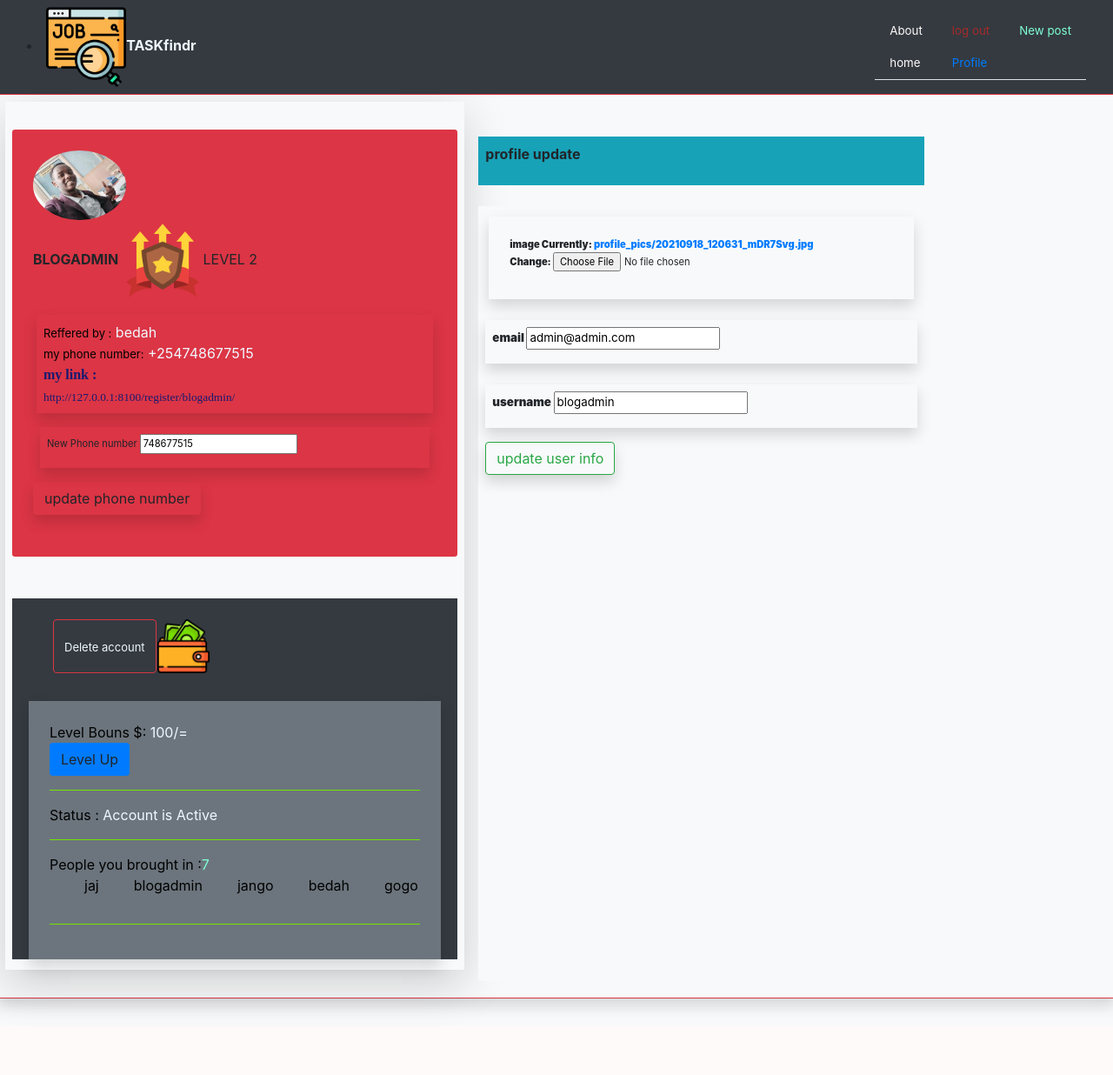
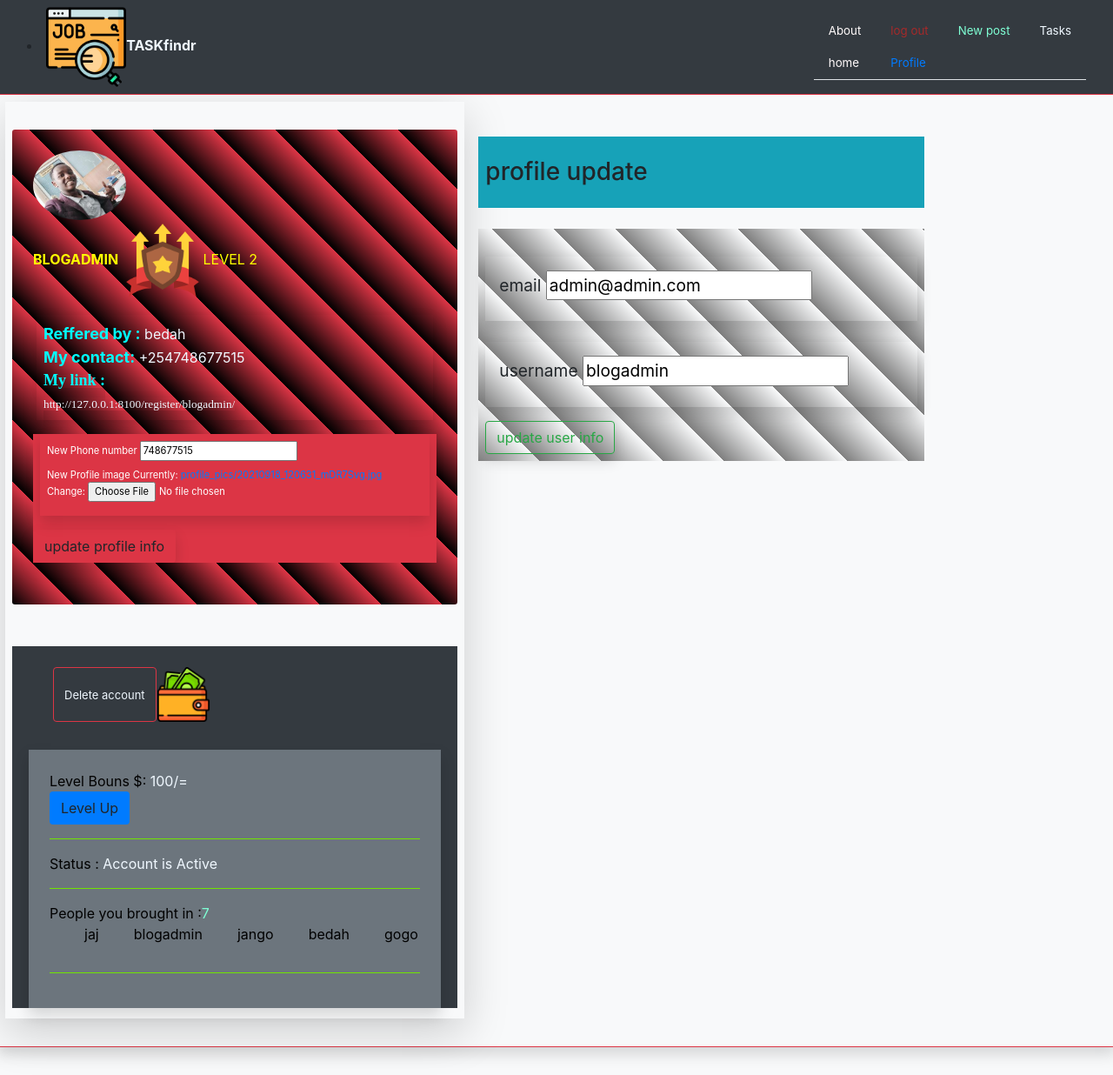
Before and after one commit to bedah-kym/taskfindr, a Django app: page /profile/ in a window 1280 px wide. Shown: the whole page at 87% size. Before the commit the page ends 1168 px from the top, so only its background shows below. Run offline with Django 4.2, Linux system fonts and the light colour scheme; a user stored in the database is signed in; data comes from the database, SQL or seed files in the repository; both versions use the stored data as it was after the commit.

Commit message:
fixed api perms,ui changes,profile update

```diff
--- a/blogger/settings.py
+++ b/blogger/settings.py
@@ -207,10 +207,7 @@ EMAIL_BACKEND = 'django.core.mail.backends.smtp.EmailBackend'
 
 BASE_URL = "http://localhost:8100"
 
-#DEV_SERVER = len(sys.argv) > 1 and sys.argv[1] == "runserver"
 
-#USE_NGROK = os.environ.get("USE_NGROK", "False") == "True" and os.environ.get("RUN_MAIN", None) != "true"
-#USER_NGROK= True
 
 # Default primary key field type
 # https://docs.djangoproject.com/en/4.0/ref/settings/#default-auto-field
--- a/blogger/templates/blog/base.html
+++ b/blogger/templates/blog/base.html
@@ -30,6 +30,9 @@
                   </li>
                   <li class="nav-item">
                     <a style="color:aquamarine" class="nav-link" href="{% url 'new-post' %}">New post </a>
+                  </li>
+                  <li class="nav-item">
+                    <a style="color:aliceblue" class="nav-link" href="#">Tasks</a>
                   </li>
               {%else%}
                   <li class="nav-item">
--- a/blogger/templates/blog/home.html
+++ b/blogger/templates/blog/home.html
@@ -44,7 +44,7 @@
 
             <!-- body-->
         {% for post in posts %}
-            <div class='container bg-light col-lg-12 col-md-12 col-sm-12'>
+            <div class='container bg-light col-lg-12 col-md-12 col-sm-12'style="padding-left:unset">
                 <div class="container bg-light mt-3 pb-20 col-lg-8 col-md-12 col-sm-12" id='home' style="height:50%">
                       <div class="card bg-light rounded-lg shadow-lg col-lg-10 col-md-12 col-sm-6">
                         <div class=" card-header bg-info col-lg-6 col-sm-6 col-md-12 m-3 p-2 shadow-sm rounded-lg">
@@ -62,13 +62,13 @@
                             <a href="{% url 'like' post.id %}"
                               ><span class="material-symbols-outlined"> add_reaction </span>
                             </a>
-                            {{likes}}
+                            {{likes}} <span style="font-family:monospace;">like<span/>
                             <a href="{% url 'dislike' post.id %}">
                               <span class="material-symbols-outlined">
                                 sentiment_very_dissatisfied
                               </span>
                             </a>
-                            {{dislikes}}
+                            {{dislikes}} <span style="font-family:monospace;">dislike<span/>
                           </p>
                           read more **
                         </div>
--- a/blogger/templates/blog/profile.html
+++ b/blogger/templates/blog/profile.html
@@ -4,17 +4,18 @@
 
     <body>
       <div class=" container-fluid row shadow m-1 p-2 mb-4 bg-light border border-danger " style="height:100% width:100%">
+        <!-- profile container -->
               <div class="col-lg-5 shadow-lg p-2 mb-4">
-                    <div class="col bg-danger rounded-sm mt-4 p-4">
+                    <div style="color:yellow;background: repeating-linear-gradient(45deg, black, transparent 50px);"class="col bg-danger rounded-sm mt-4 p-4">
                       <img class="rounded-circle" src="{{user.profile.image.url}}" style="height:80px" alt="jpg">
                       <p class="mx-auto"><b>{{user.username|upper}}</b>
                         <img src="\static\images\icons\level-up.png" style="width:20%" alt=" ">LEVEL {{request.user.profile.level}}
                         <div class="form-group shadow  m-1 p-2 "style="color:aliceblue">
-                          <span ="profile pic"><span style="color:black;font-size:small;">Reffered by :</span> {{my_profile.reffered_by}}</span><br>
-                          <span ="profile pic"> <span style="color:black;font-size:small;">my phone number:</span> +254{{my_profile.phone_number}}</span><br>
+                          <span ="profile pic"><strong style="color:aqua;font-size:large;">Reffered by :</strong> {{my_profile.reffered_by}}</span><br>
+                          <span ="profile pic"> <strong style="color:aqua;font-size:large;">My contact:</strong> +254{{my_profile.phone_number}}</span><br>
                           {% if my_account.is_valid == True %}
-                          <span style="font-family:auto;color:midnightblue;font-size:smaller;" ="profile pic">
-                             <b style="color:midnightblue;font-size:medium;">my link :</b> <br>
+                          <span style="font-family:auto;color:aliceblue;font-size:smaller;"class="shadow ">
+                             <strong style="color:aqua;font-size:large;">My link :</strong> <br>
                               http://127.0.0.1:8100/register/{{my_profile.user.username}}/
                           </span>
                           {%else%}
@@ -24,14 +25,15 @@
                           {% endif %}
                         </div>
                       </p>
-                      <form class="mb-4 bg-danger" enctype="multipart/form-data" method="POST" style="height:90%;font-size:smaller;"> {% csrf_token %}
+                      <form class="mb-4 bg-danger" enctype="multipart/form-data" method="POST" style="color:white;font-size:smaller;"> {% csrf_token %}
                         <div class="form-group shadow  m-2 p-2 "style="">
-                            <label style="font-size:smaller;"for="profile pic">New Phone number {{p_form.phone_number}}</label>
-                        </div>
-                        <button type="submit" class="btn shadow mt-2 bgsuccess">update phone number</button>
+                          <label style="font-size:smaller;"for="profile pic">New Phone number {{p_form.phone_number}}</label>
+                          <label style="font-size:smaller;"for="profile pic">New Profile image {{p_form.image}}</label>
+                      </div>
+                        <button type="submit" class="btn shadow mt-2 bgsuccess">update profile info</button>
                         {% if p_form.errors %}
                             <ul class="errorlist bg-warning m-1 p-1" style="text-align:left">
-                              {{p_formerrors}}
+                              {{p_form.errors}}
                             </ul>
                         {% endif %}
                       </form>
@@ -74,20 +76,18 @@
 
 
               </div>
-
+              <!-- user update form -->
               <div class="col-lg-5 m-2 p-2">
                 <div class="mx-auto bg-info m-4 p-2">
-                  <p><b>profile update<b></p>
+                  <p><h3>profile update</h3></p>
                 </div>
 
-                <form class="p-2 bg-light" enctype="multipart/form-data" method="POST" style="height:90%;font-size:smaller;"> {% csrf_token %}
-                  <div class="form-group shadow  m-1 p-4 "style="">
-                      <label style="font-size:smaller;"for="profile pic">image {{p_form.image}}</label>
-                  </div>
-                  <div class="form-group shadow mb-2 mt-2 p-2 mt-4">
+                <form class="p-2 bg-light" enctype="multipart/form-data" method="POST" style="font-size:larger;background: repeating-linear-gradient(45deg, gray , transparent 50px);"> {% csrf_token %}
+
+                  <div class="form-group shadow mb-2 mt-2 p-3 mt-4">
                      <label for="email">email {{u_form.email}}</label>
                   </div>
-                  <div class="form-group shadow mb-2 mt-2 p-2 mt-4">
+                  <div class="form-group shadow mb-2 mt-2 p-3 mt-4">
                     <label for="username">username {{u_form.username}}</label>
                   </div>
                   <button type="submit" class="btn shadow mt-2 btn-outline-success">update user info </button>
--- a/blogger/templates/blog/spaces-listview.html
+++ b/blogger/templates/blog/spaces-listview.html
@@ -55,13 +55,13 @@
             <a href="{% url 'like' post.id %}"
               ><span class="material-symbols-outlined"> add_reaction </span>
             </a>
-            {{likes}}
+            {{likes}} <span style="font-family:monospace;">like<span/>
             <a href="{% url 'dislike' post.id %}">
               <span class="material-symbols-outlined">
                 sentiment_very_dissatisfied
               </span>
             </a>
-            {{dislikes}}
+            {{dislikes}} <span style="font-family:monospace;">dislike<span/>
           </p>
         </div>
       </div>
--- a/users/views.py
+++ b/users/views.py
@@ -1,5 +1,6 @@
 from django.utils import timezone
 from django.shortcuts import render,redirect
+from django.urls import reverse
 from django.contrib import messages
 from django.contrib.auth.decorators import login_required
 from .forms import registration_form, updateuser,updateprofile,activationform
@@ -16,18 +17,18 @@ def register_view(request,**kwargs):
         if form.is_valid():
             username=form.cleaned_data.get('username')
             phonenumber = form.cleaned_data.get('phone')
-            form.save()
             code= kwargs['code']
             if Reffcodevalidator(code) == True:
+                form.save()
                 reff_code = code
                 owner = User.objects.get(username=username)
                 prof=profile.objects.create(user = owner,reffered_by = reff_code,phone_number=phonenumber)
                 prof.save()
                 messages.success(request,f'WELCOME {username} you are now a member.ACTIVATE your account now')
-                return redirect('profile')
+                return redirect('about')
             else:
                 messages.warning(request,f'Sorry {username} you need a valid refferal link to register,click register to use our default link')
-                return redirect('about')
+                return redirect(reverse("register",kwargs={"code":code}))
         else:
             pass
     else:
@@ -41,15 +42,19 @@ def profile_view(request):
     if request.method == "POST":
         u_form = updateuser(request.POST, instance=request.user)
         p_form = updateprofile(request.POST, request.FILES, instance= request.user.profile)
+        print(request.POST)
 
         if u_form.is_valid():
             u_form.save()
             messages.success(request,f'your profile has been updated ')
             return redirect('profile')
+
+
         if p_form.is_valid():
             p_form.save()
             messages.success(request,f'your profile has been updated ')
             return redirect('profile')
+
 
     u_form = updateuser(instance=request.user)
     p_form = updateprofile(instance= request.user.profile)
```
Also changed, not shown: API/views.py (+10 -3 lines), blog/views.py (+14 -11 lines), blogger/templates/blog/about.html (+15 -9 lines), blogger/templates/blog/activation_success.html (+74 -20 lines), blogger/templates/blog/post-detail.html (+5 -4 lines), blogger/templates/blog/post_form.html (+11 -11 lines), db.sqlite3, media/profile_pics/20210918_120631_mDR7Svg.jpg (added).
